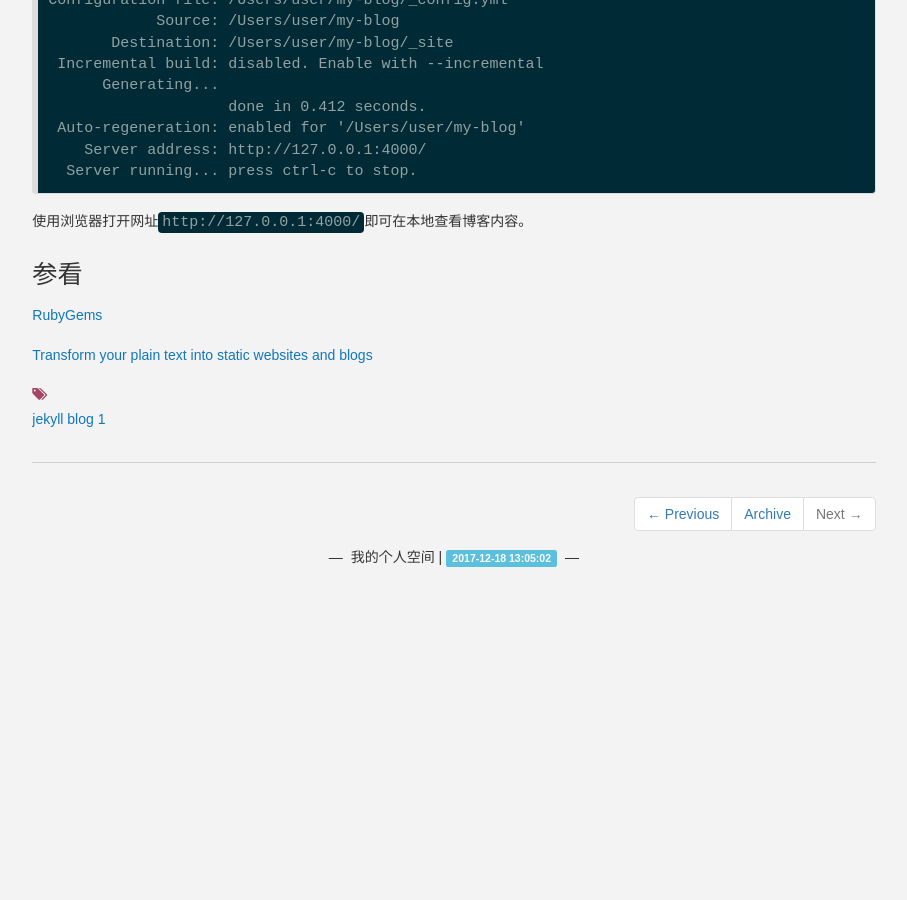
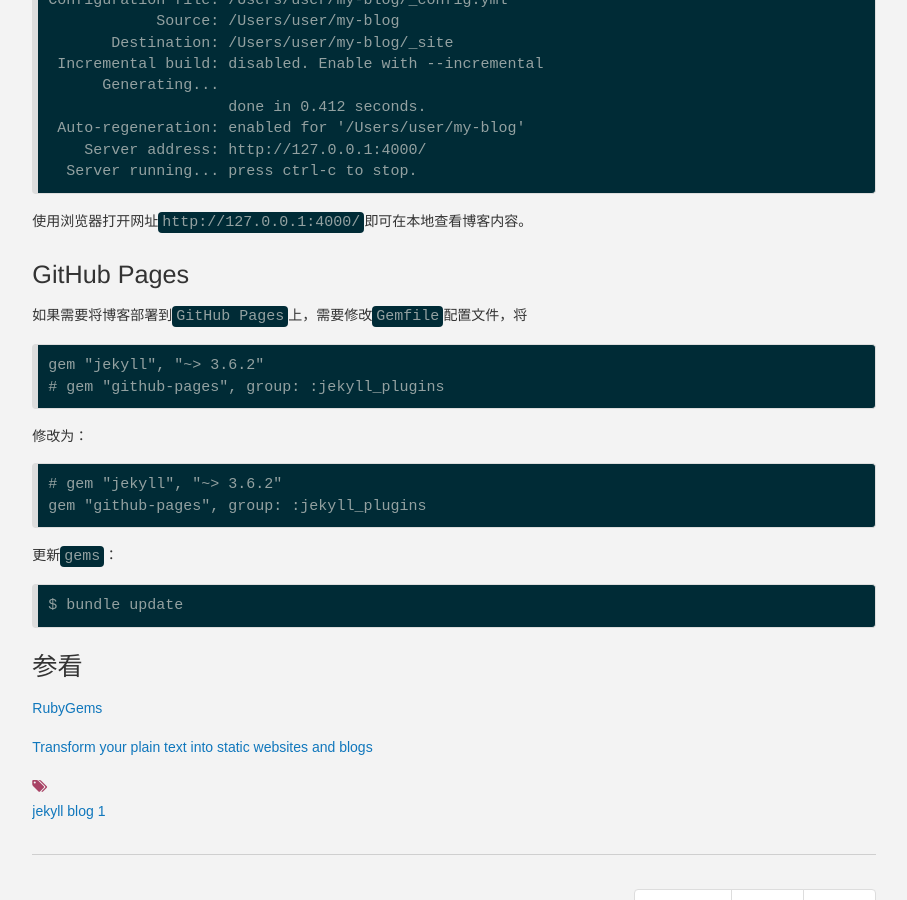
Before and after one commit to daemon369/daemon369.github.io, a Jekyll site: the page built from _posts/2017-12-18-01-install-jekyll.md, in a window 1280 px wide and 900 px high, scrolled down 1344 px. Shown: the whole window, without its empty margins (186-1093 px from the left). Built offline with Jekyll 4.4.1, drawn with Linux system fonts in a browser that asks for light colours; nearby versions of some CDN libraries; comment, search, counter and statistics services are not loaded; before the commit the page ends 1949 px from its top, so only the background shows below that.

Commit message:
install jekyll

```diff
--- a/_posts/2017-12-18-01-install-jekyll.md
+++ b/_posts/2017-12-18-01-install-jekyll.md
@@ -70,6 +70,22 @@
 
 使用浏览器打开网址`http://127.0.0.1:4000/`即可在本地查看博客内容。
 
+# GitHub Pages
+
+如果需要将博客部署到`GitHub Pages`上，需要修改`Gemfile`配置文件，将
+
+    gem "jekyll", "~> 3.6.2"
+    # gem "github-pages", group: :jekyll_plugins
+
+修改为：
+
+    # gem "jekyll", "~> 3.6.2"
+    gem "github-pages", group: :jekyll_plugins
+
+更新`gems`：
+
+    $ bundle update
+
 # 参看
 
 [RubyGems](https://zh.wikipedia.org/wiki/RubyGems)
```
